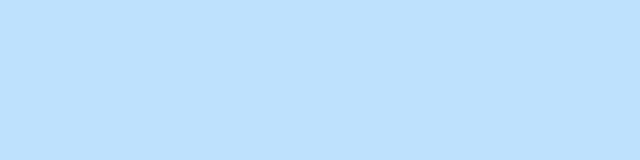
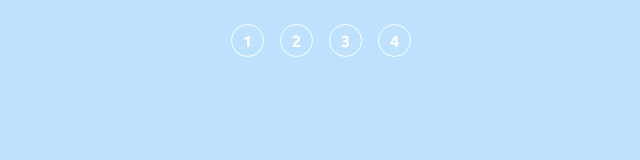
Before and after one commit to Cunhat/fm-multi-step-form, a Next.js app: page / in a window 1280 px wide. Shown: the top 160 px of the page, without its empty margins (319-959 px from the left). Built offline with nearby package versions, Linux system fonts and the light colour scheme.

Commit message:
Add steps

```diff
--- a/src/app/page.tsx
+++ b/src/app/page.tsx
@@ -2,7 +2,21 @@ import Image from "next/image";
 
 export default function Home() {
   return (
-    <main className="flex min-h-screen flex-col items-center bg-mobile-background bg-top bg-no-repeat bg-contain sm:bg-none">
+    <main className="flex min-h-screen flex-col items-center bg-mobile-background bg-top bg-no-repeat bg-contain sm:bg-none pt-6">
+      <div className="flex gap-4 justify-center items-center">
+        <div className="h-[33px] w-[33px] flex justify-center items-center border border-white rounded-full text-white">
+          1
+        </div>
+        <div className="h-[33px] w-[33px] flex justify-center items-center border border-white rounded-full text-white">
+          2
+        </div>
+        <div className="h-[33px] w-[33px] flex justify-center items-center border border-white rounded-full text-white">
+          3
+        </div>
+        <div className="h-[33px] w-[33px] flex justify-center items-center border border-white rounded-full text-white">
+          4
+        </div>
+      </div>
       <div className="fixed bottom-0 w-full h-[72px] bg-white sm:hidden"></div>
     </main>
   );
```
